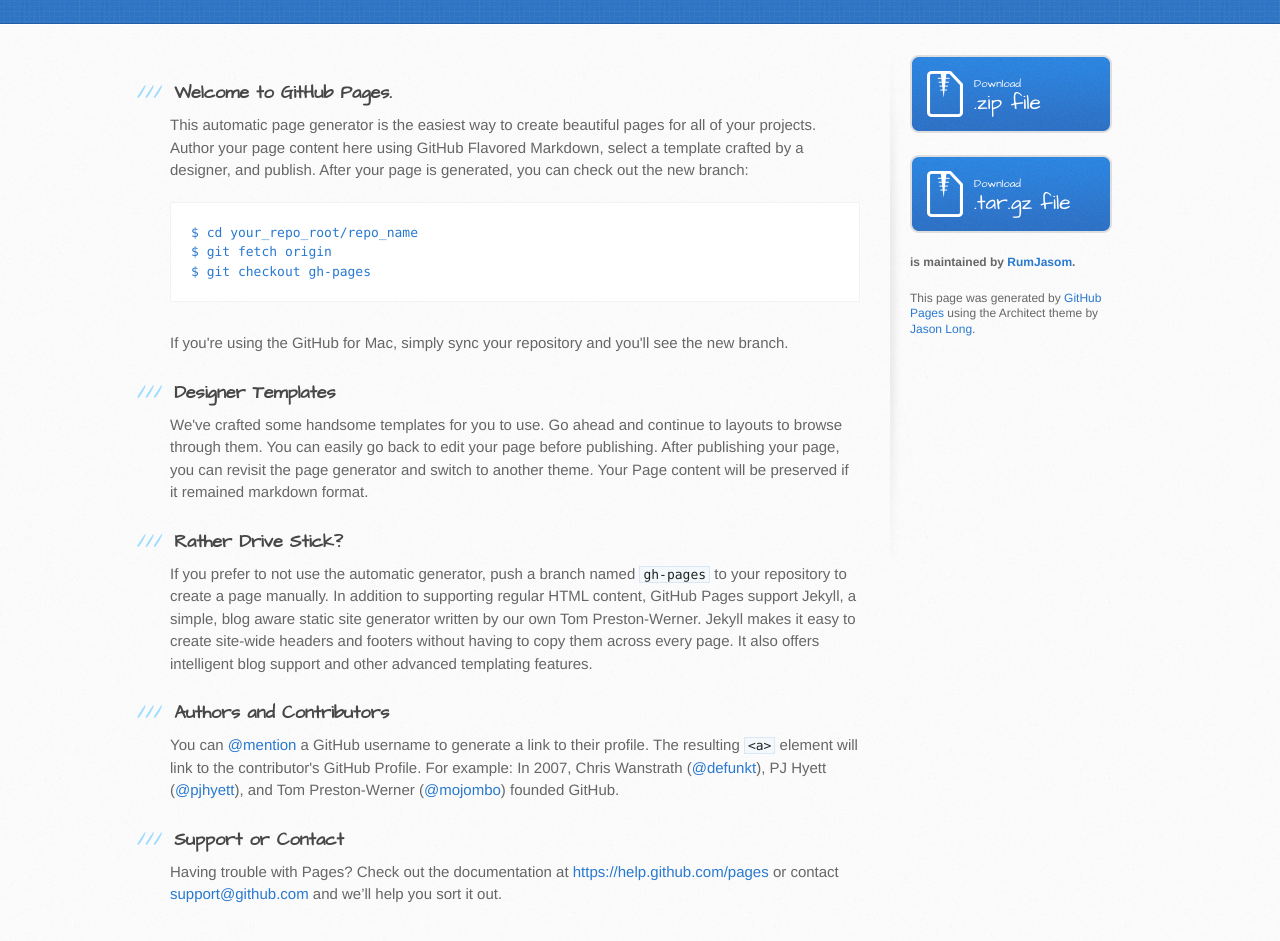
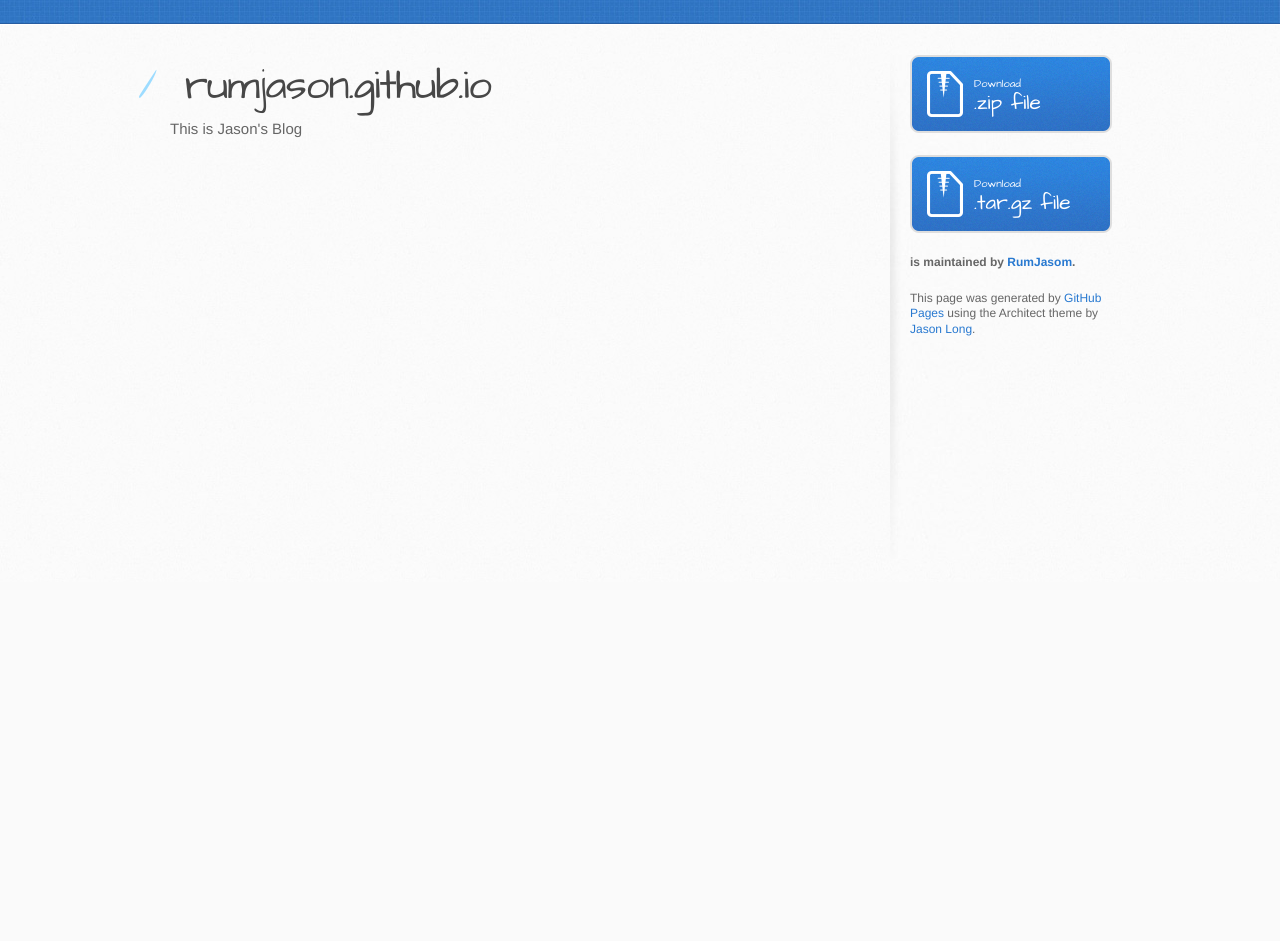
Before and after one commit to RumJasom/rumjason.github.io, a plain HTML site: page index.html in a window 1280 px wide. Shown: the part 249-1190 px from the top of the page. After the commit the page ends 831 px from the top, so only its background shows below. Drawn offline with Linux system fonts and the light colour scheme.

Commit message:
Create gh-pages branch via GitHub

```diff
--- a/index.html
+++ b/index.html
@@ -28,37 +28,10 @@
     <div id="content-wrapper">
       <div class="inner clearfix">
         <section id="main-content">
-          <h3>
-<a id="welcome-to-github-pages" class="anchor" href="#welcome-to-github-pages" aria-hidden="true"><span class="octicon octicon-link"></span></a>Welcome to GitHub Pages.</h3>
+          <h1>
+<a id="rumjasongithubio" class="anchor" href="#rumjasongithubio" aria-hidden="true"><span class="octicon octicon-link"></span></a>rumjason.github.io</h1>
 
-<p>This automatic page generator is the easiest way to create beautiful pages for all of your projects. Author your page content here using GitHub Flavored Markdown, select a template crafted by a designer, and publish. After your page is generated, you can check out the new branch:</p>
-
-<pre><code>$ cd your_repo_root/repo_name
-$ git fetch origin
-$ git checkout gh-pages
-</code></pre>
-
-<p>If you're using the GitHub for Mac, simply sync your repository and you'll see the new branch.</p>
-
-<h3>
-<a id="designer-templates" class="anchor" href="#designer-templates" aria-hidden="true"><span class="octicon octicon-link"></span></a>Designer Templates</h3>
-
-<p>We've crafted some handsome templates for you to use. Go ahead and continue to layouts to browse through them. You can easily go back to edit your page before publishing. After publishing your page, you can revisit the page generator and switch to another theme. Your Page content will be preserved if it remained markdown format.</p>
-
-<h3>
-<a id="rather-drive-stick" class="anchor" href="#rather-drive-stick" aria-hidden="true"><span class="octicon octicon-link"></span></a>Rather Drive Stick?</h3>
-
-<p>If you prefer to not use the automatic generator, push a branch named <code>gh-pages</code> to your repository to create a page manually. In addition to supporting regular HTML content, GitHub Pages support Jekyll, a simple, blog aware static site generator written by our own Tom Preston-Werner. Jekyll makes it easy to create site-wide headers and footers without having to copy them across every page. It also offers intelligent blog support and other advanced templating features.</p>
-
-<h3>
-<a id="authors-and-contributors" class="anchor" href="#authors-and-contributors" aria-hidden="true"><span class="octicon octicon-link"></span></a>Authors and Contributors</h3>
-
-<p>You can <a href="https://github.com/blog/821" class="user-mention">@mention</a> a GitHub username to generate a link to their profile. The resulting <code>&lt;a&gt;</code> element will link to the contributor's GitHub Profile. For example: In 2007, Chris Wanstrath (<a href="https://github.com/defunkt" class="user-mention">@defunkt</a>), PJ Hyett (<a href="https://github.com/pjhyett" class="user-mention">@pjhyett</a>), and Tom Preston-Werner (<a href="https://github.com/mojombo" class="user-mention">@mojombo</a>) founded GitHub.</p>
-
-<h3>
-<a id="support-or-contact" class="anchor" href="#support-or-contact" aria-hidden="true"><span class="octicon octicon-link"></span></a>Support or Contact</h3>
-
-<p>Having trouble with Pages? Check out the documentation at <a href="https://help.github.com/pages">https://help.github.com/pages</a> or contact <a href="mailto:support@github.com">support@github.com</a> and we’ll help you sort it out.</p>
+<p>This is Jason's Blog</p>
         </section>
 
         <aside id="sidebar">
```
Also changed, not shown: params.json (+1 -1 lines).
